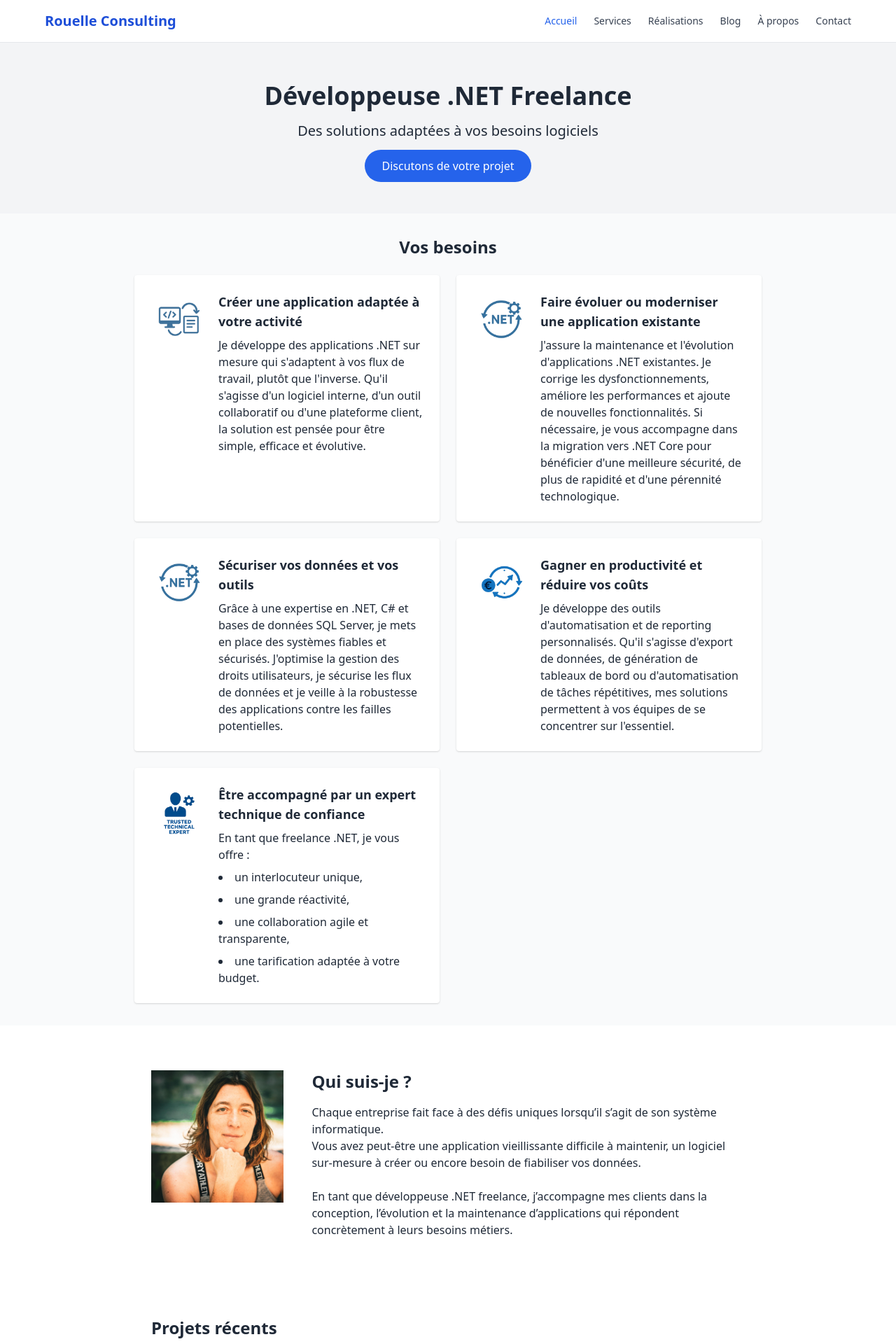
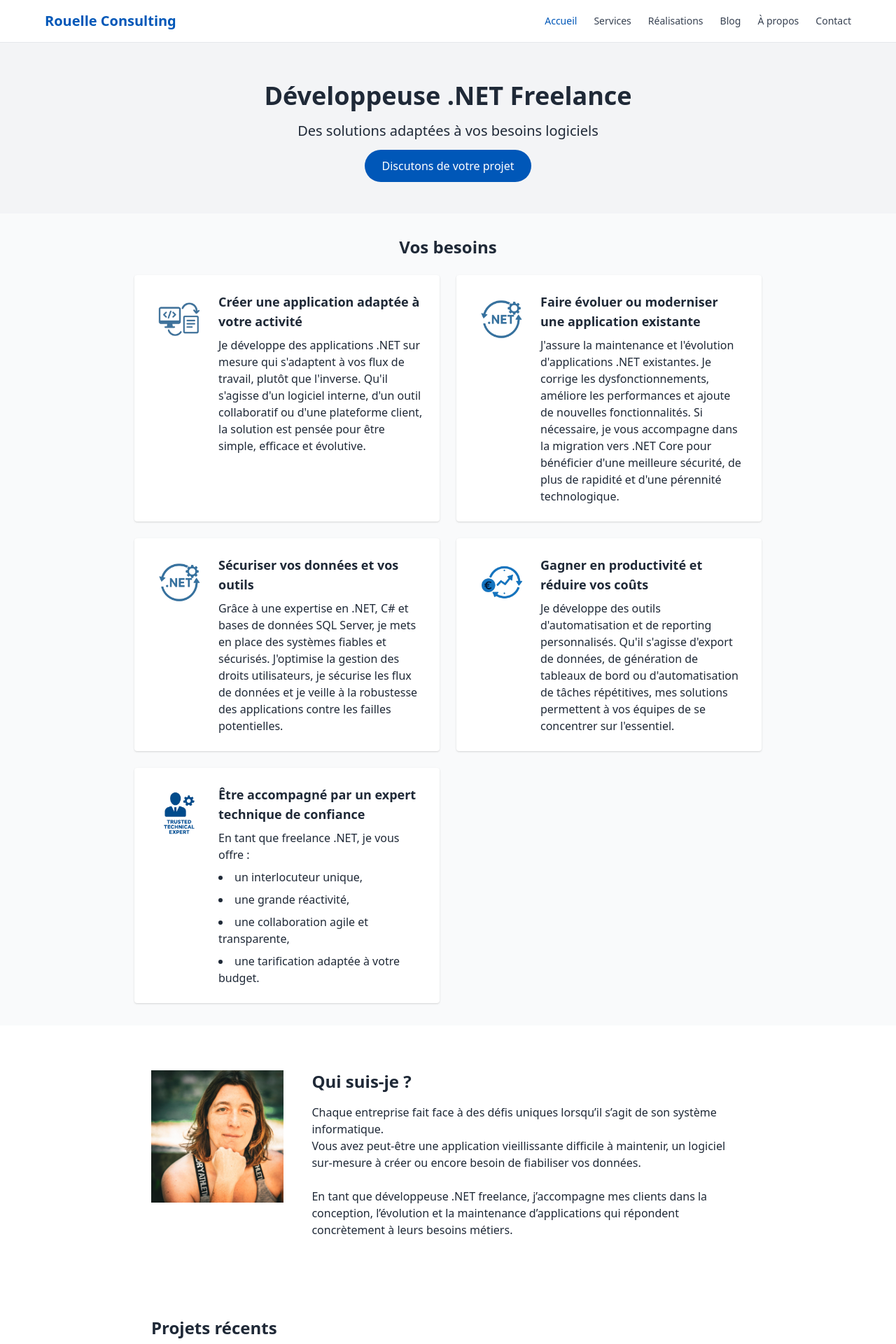
Before and after one commit to nrouelle/rouelleconsulting, a Jekyll site: the page index.html, which Jekyll copies as it is, in a window 1280 px wide. Shown: the top 1920 px of the page at 70% size. Built offline with Jekyll 4.4.1, drawn with Linux system fonts in a browser that asks for light colours.

Commit message:
retouche les couleurs

```diff
--- a/index.html
+++ b/index.html
@@ -22,6 +22,13 @@
         azure pipelines, audit logiciel, audit applications, developpement lyon,
         freelance lyon, freelance rhone alpes, developpeur rhone alpes, developpement MAUI Lyon" />
     <link href="https://cdn.jsdelivr.net/npm/tailwindcss@2.2.19/dist/tailwind.min.css" rel="stylesheet">
+    <style>
+        .bg-brand { background-color: #0057B8; }
+        .text-brand { color: #0057B8; }
+        .hover\:bg-brand:hover { background-color: #004a9c; }
+        .hover\:text-brand:hover { color: #0057B8; }
+        .border-brand { border-color: #0057B8; }
+    </style>
     <script type="application/ld+json">
 {
   "@context": "https://schema.org",
@@ -118,7 +125,7 @@
 <!-- Barre de navigation -->
   <nav class="bg-white border-b border-gray-200 px-6 py-4">
     <div class="max-w-6xl mx-auto flex justify-between items-center">
-      <div class="text-xl font-bold text-blue-700">Rouelle Consulting</div>
+      <div class="text-xl font-bold text-brand">Rouelle Consulting</div>
 
       <!-- Menu burger pour mobile -->
       <button id="menu-toggle" class="md:hidden text-gray-700 focus:outline-none">
@@ -129,23 +136,23 @@
 
       <!-- Menu desktop -->
       <div class="hidden md:flex space-x-6 text-sm font-medium">
-        <a href="./index.html" class="text-blue-600 hover:text-blue-600">Accueil</a>
-        <a href="./services.html" class="text-gray-700 hover:text-blue-600">Services</a>
-        <a href="./realisations.html" class="text-gray-700 hover:text-blue-600">Réalisations</a>
-        <a href="./blog/" class="text-gray-700 hover:text-blue-600">Blog</a>
-        <a href="./apropos.html" class="text-gray-700 hover:text-blue-600">À propos</a>
-        <a href="./contact.html" class="text-gray-700 hover:text-blue-600">Contact</a>
+        <a href="./index.html" class="text-brand hover:text-brand">Accueil</a>
+        <a href="./services.html" class="text-gray-700 hover:text-brand">Services</a>
+        <a href="./realisations.html" class="text-gray-700 hover:text-brand">Réalisations</a>
+        <a href="./blog/" class="text-gray-700 hover:text-brand">Blog</a>
+        <a href="./apropos.html" class="text-gray-700 hover:text-brand">À propos</a>
+        <a href="./contact.html" class="text-gray-700 hover:text-brand">Contact</a>
       </div>
     </div>
 
     <!-- Menu mobile -->
     <div id="mobile-menu" class="hidden md:hidden mt-4 space-y-2">
-      <a href="./index.html" class="block text-blue-600 hover:text-blue-600 py-2">Accueil</a>
-      <a href="./services.html" class="block text-gray-700 hover:text-blue-600 py-2">Services</a>
-      <a href="./realisations.html" class="block text-gray-700 hover:text-blue-600 py-2">Réalisations</a>
-      <a href="./blog/" class="block text-gray-700 hover:text-blue-600 py-2">Blog</a>
-      <a href="./apropos.html" class="block text-gray-700 hover:text-blue-600 py-2">À propos</a>
-      <a href="./contact.html" class="block text-gray-700 hover:text-blue-600 py-2">Contact</a>
+      <a href="./index.html" class="block text-brand hover:text-brand py-2">Accueil</a>
+      <a href="./services.html" class="block text-gray-700 hover:text-brand py-2">Services</a>
+      <a href="./realisations.html" class="block text-gray-700 hover:text-brand py-2">Réalisations</a>
+      <a href="./blog/" class="block text-gray-700 hover:text-brand py-2">Blog</a>
+      <a href="./apropos.html" class="block text-gray-700 hover:text-brand py-2">À propos</a>
+      <a href="./contact.html" class="block text-gray-700 hover:text-brand py-2">Contact</a>
     </div>
   </nav>
 
@@ -160,7 +167,7 @@
     <section class="bg-gray-100 py-14 px-6 text-center">
         <h1 class="text-4xl font-bold mb-4">Développeuse .NET Freelance</h1>
         <p class="text-xl mb-6">Des solutions adaptées à vos besoins logiciels</p>
-        <a href="https://cal.com/rouelleconsulting/30min?overlayCalendar=true" target="_blank" class="bg-blue-600 text-white px-6 py-3 rounded-full hover:bg-blue-700 transition">Discutons
+        <a href="https://cal.com/rouelleconsulting/30min?overlayCalendar=true" target="_blank" class="bg-brand text-white px-6 py-3 rounded-full hover:bg-brand transition">Discutons
             de votre projet</a>
     </section>
 
@@ -300,14 +307,14 @@ En tant que développeuse .NET freelance, j’accompagne mes clients dans la con
     </section>
 
     <!-- Contact -->
-    <section id="contact" class="bg-blue-600 text-white py-16 px-6 text-center">
+    <section id="contact" class="bg-brand text-white py-16 px-6 text-center">
         <h2 class="text-2xl font-bold mb-4">Prête à discuter de votre projet ?</h2>
         <p class="mb-6">Contactez-moi pour en discuter ou planifiez un appel découverte.</p>
         <a href="https://tally.so/r/3lQ0G6" target="_blank"
-            class="bg-white text-blue-600 px-6 py-3 rounded-full hover:bg-gray-100 transition">Me contacter</a>
+            class="bg-white text-brand px-6 py-3 rounded-full hover:bg-gray-100 transition">Me contacter</a>
     </section>
 
-    <section id="socialnetwork" class="bg-blue-600 text-white pb-6 px-6 text-center">
+    <section id="socialnetwork" class="bg-brand text-white pb-6 px-6 text-center">
         <p>Suivez-moi sur les réseaux sociaux</p>
         <div class="flex justify-center gap-5 mt-4">
             <div>
@@ -331,7 +338,7 @@ En tant que développeuse .NET freelance, j’accompagne mes clients dans la con
     <footer class="text-center text-sm text-gray-500 py-6">
         © 2025 Nadège Rouelle – Développeuse .NET Freelance
         <p>
-        <a href="./mentions-legales.html" class="text-gray-700 hover:text-blue-600">Mentions légales</a></p>
+        <a href="./mentions-legales.html" class="text-gray-700 hover:text-brand">Mentions légales</a></p>
     </footer>
 
 </body>
```
Also changed, not shown: README.md.
